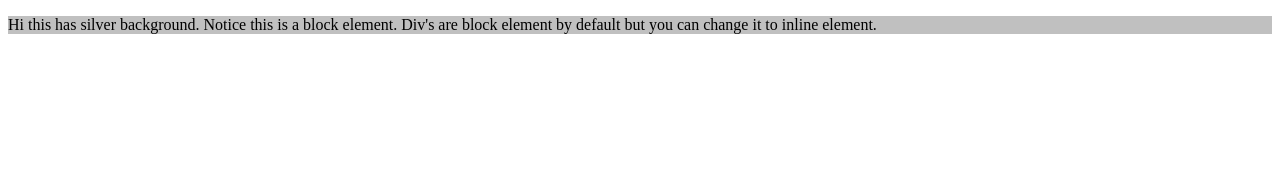
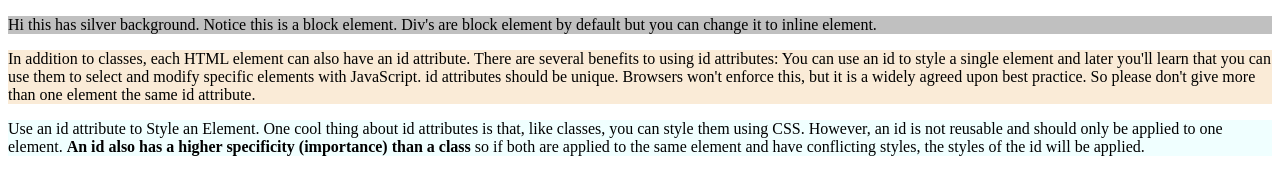
Before and after one commit to swapnilbawane/free-code-camp-allhtml, a plain HTML site: page csshtmleg2.html in a window 1280 px wide. Drawn offline with Linux system fonts and the light colour scheme.

Commit message:
csshtmleg2 and borderpaddingmargin html

```diff
--- a/csshtmleg2.html
+++ b/csshtmleg2.html
@@ -12,7 +12,13 @@
             background-color: silver;
         }
 
+#id-eg {
+    background-color:antiquewhite;
+}
 
+#id-eg2 {
+    background-color:azure;
+}
 </style>
 
 </head>
@@ -22,5 +28,20 @@
         Hi this has silver background. Notice this is a block element. Div's are block element by default but you can change it to inline element.
     </p>
 
+    <p id="id-eg">
+    In addition to classes, each HTML element can also have an id attribute.
+
+    There are several benefits to using id attributes: You can use an id to style a single element and later you'll learn that you can use them to select and modify specific elements with JavaScript.
+
+    id attributes should be unique. Browsers won't enforce this, but it is a widely agreed upon best practice. So please don't give more than one element the same id attribute.
+    </p>
+
+    <p id="id-eg2">
+        Use an id attribute to Style an Element.
+        One cool thing about id attributes is that, like classes, you can style them using CSS.
+
+        However, an id is not reusable and should only be applied to one element. <strong> An id also has a higher specificity (importance) than a class </strong> so if both are applied to the same element and have conflicting styles, the styles of the id will be applied.
+    </p>
+
 </body>
 </html>
```
Also changed, not shown: border-padding-margin.html (added, +16 -0 lines).
